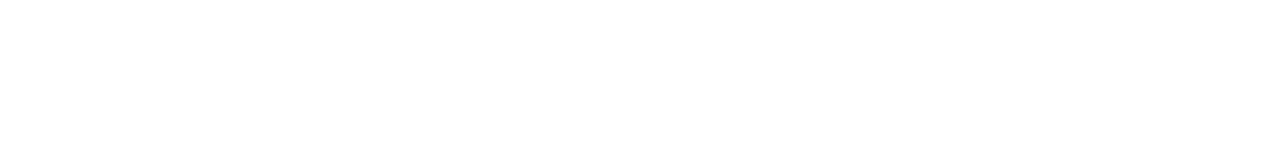
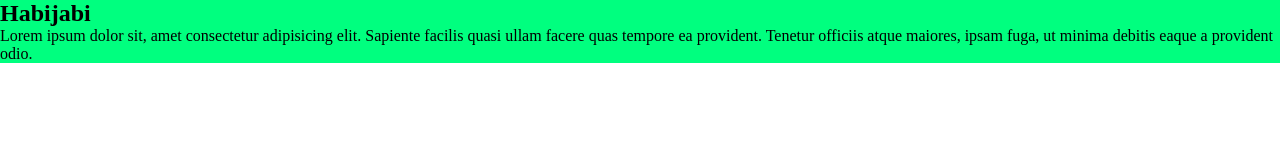
Before and after one commit to Tazwar-Tawsif/practice-tits, a plain HTML site: page index.html in a window 1280 px wide. Drawn offline with Linux system fonts and the light colour scheme.

Commit message:
2nd commit with css

```diff
--- a/index.html
+++ b/index.html
@@ -4,6 +4,16 @@
     <meta charset="UTF-8" />
     <meta name="viewport" content="width=device-width, initial-scale=1.0" />
     <title>Document</title>
+    <link rel="stylesheet" href="styles/index.css" />
   </head>
-  <body></body>
+  <body>
+    <div>
+      <h2>Habijabi</h2>
+      <p>
+        Lorem ipsum dolor sit, amet consectetur adipisicing elit. Sapiente
+        facilis quasi ullam facere quas tempore ea provident. Tenetur officiis
+        atque maiores, ipsam fuga, ut minima debitis eaque a provident odio.
+      </p>
+    </div>
+  </body>
 </html>
--- /dev/null
+++ b/styles/index.css
@@ -0,0 +1,7 @@
+* {
+  margin: 0;
+  padding: 0;
+}
+div {
+  background-color: springgreen;
+}
```
